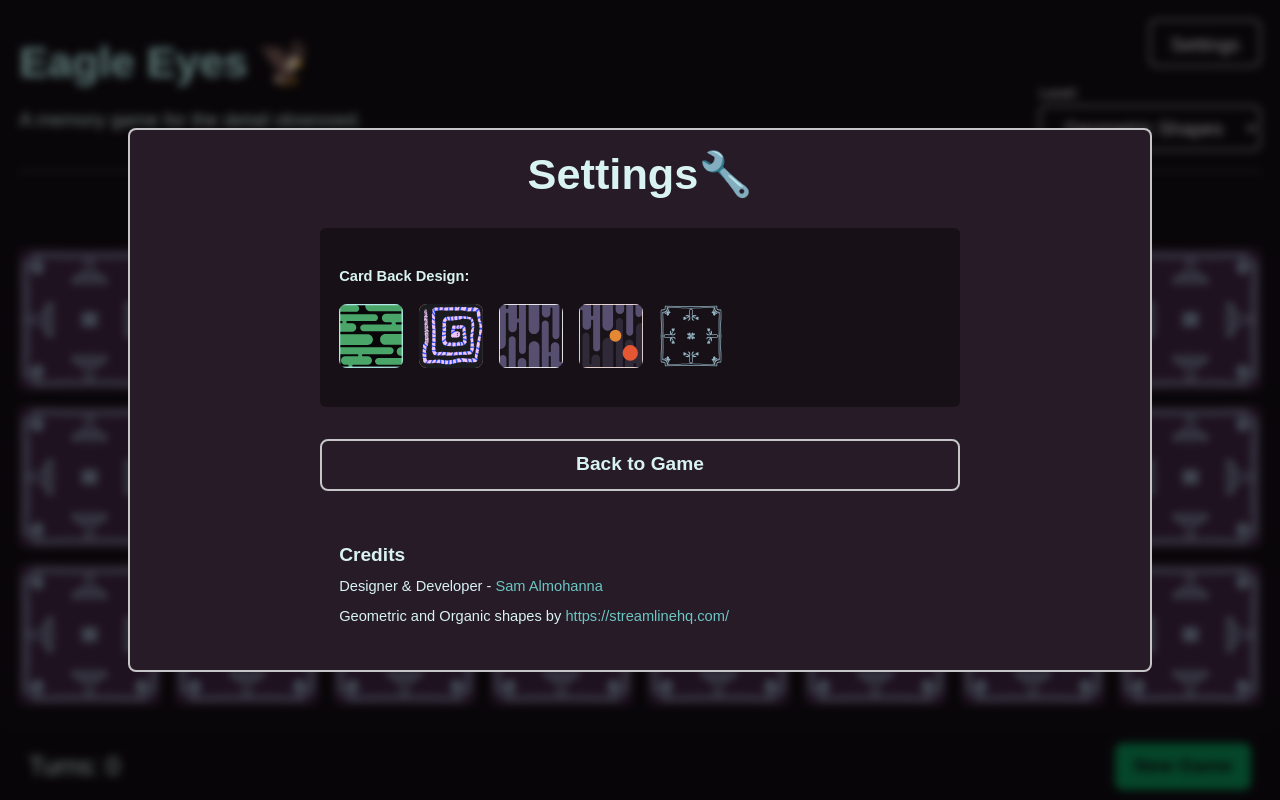
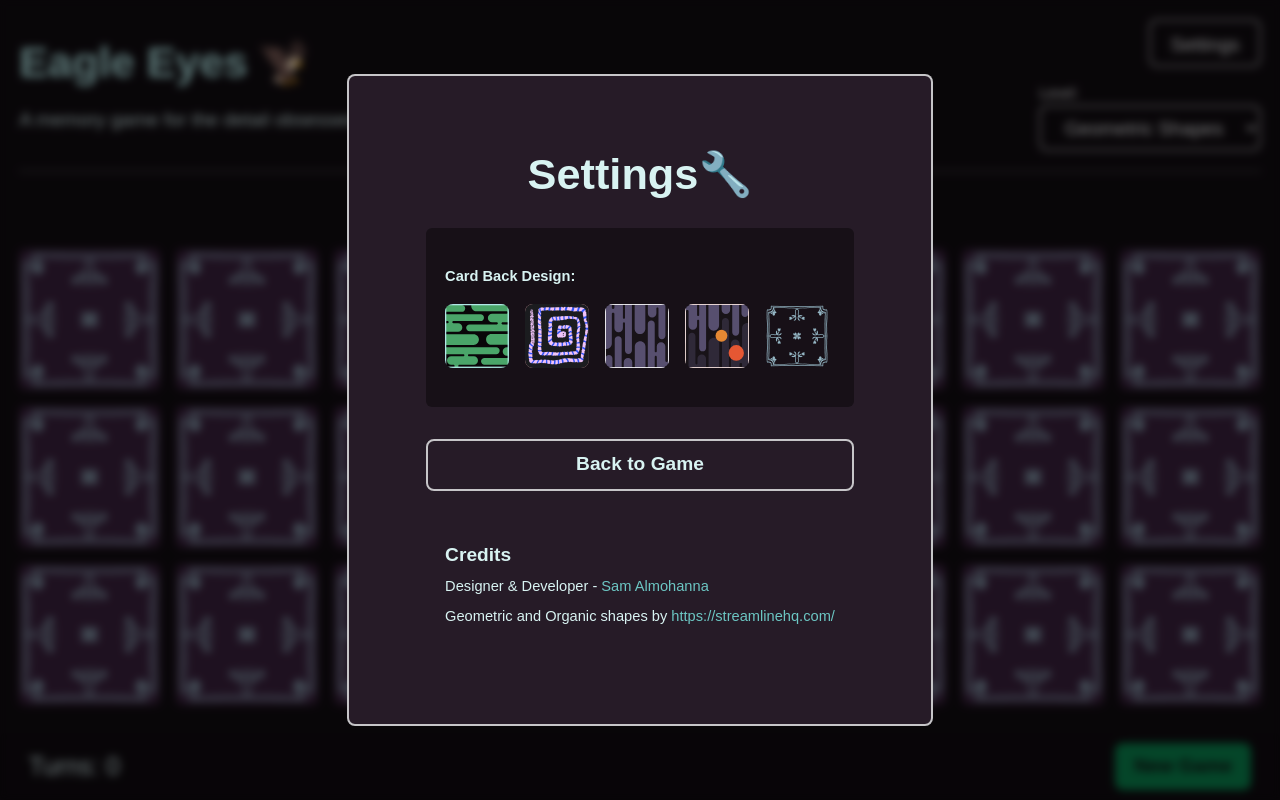
Before and after one commit to Samalmohanna1/Eagle-Eyes, a React (Vite) app: page / in a window 1280 px wide. Both pictures are taken after a click on the button "Settings". Built offline with nearby package versions, Linux system fonts and the light colour scheme.

Commit message:
style: clean up settings and win popups.

```diff
--- a/src/App.tsx
+++ b/src/App.tsx
@@ -210,13 +210,13 @@ function App() {
 			</div>
 
 			{showWinPopup && (
-				<div className='fixed inset-0 flex items-center justify-center bg-black-300/50 backdrop-blur-sm'>
+				<div className='fixed inset-0 bg-black-300/50 backdrop-blur-sm flex flex-col justify-center items-center'>
 					<Confetti
 						width={windowSize.width}
 						height={windowSize.height}
 					/>
-					<div className='fixed md:inset-28 inset-12 md:p-space-2xl p-space-m rounded-lg bg-black-200 border-2 border-green-100/75'>
-						<div className='max-w-screen-sm flex flex-col gap-8 justify-center mx-auto text-center h-full'>
+					<div className='max-w-screen-sm md:p-space-2xl p-space-m rounded-lg bg-black-200 border-2 border-green-100/75'>
+						<div className='flex flex-col gap-8 justify-center mx-auto text-center h-full'>
 							<p className='text-step-3 font-black leading-none'>
 								Winner Winner
 								<span className='text-step-5'>
--- a/src/components/Settings.tsx
+++ b/src/components/Settings.tsx
@@ -22,9 +22,9 @@ const Settings: React.FC<SettingsProps> = ({ onClose, onCardBackChange }) => {
 	}
 
 	return (
-		<div className='fixed inset-0 flex items-center justify-center bg-black-300/50 backdrop-blur-sm'>
-			<div className='fixed md:inset-32 inset-12 md:p-space-2xl p-space-m rounded-lg bg-black-200 border-2 border-white-100/75'>
-				<div className='max-w-screen-sm flex flex-col gap-8 justify-center mx-auto text-center h-full'>
+		<div className='fixed inset-0 bg-black-300/50 backdrop-blur-sm flex flex-col justify-center items-center'>
+			<div className='max-w-screen-sm md:p-space-2xl p-space-m rounded-lg bg-black-200 border-2 border-white-100/75'>
+				<div className='flex flex-col gap-8 justify-center mx-auto text-center h-full'>
 					<p className='text-step-3 font-black leading-none'>
 						Settings
 						<span className=''>&#128295;</span>
```
